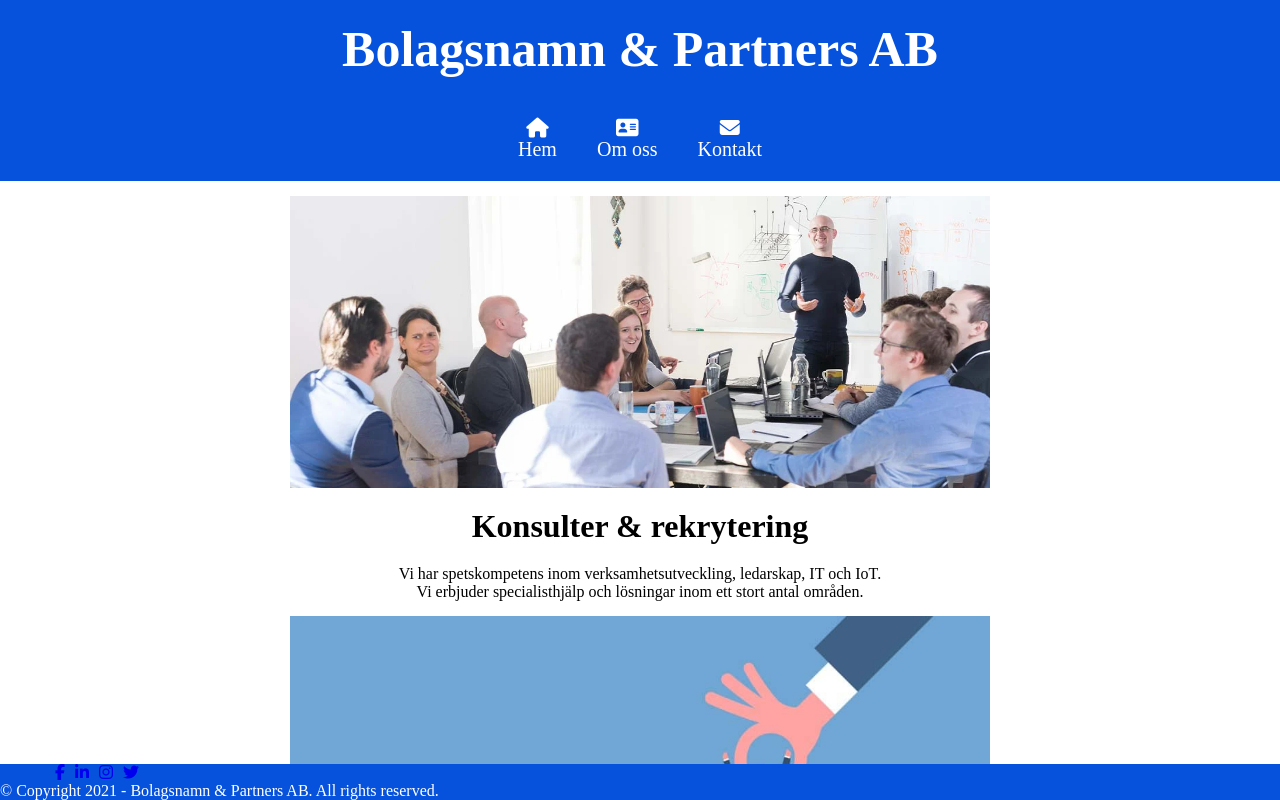
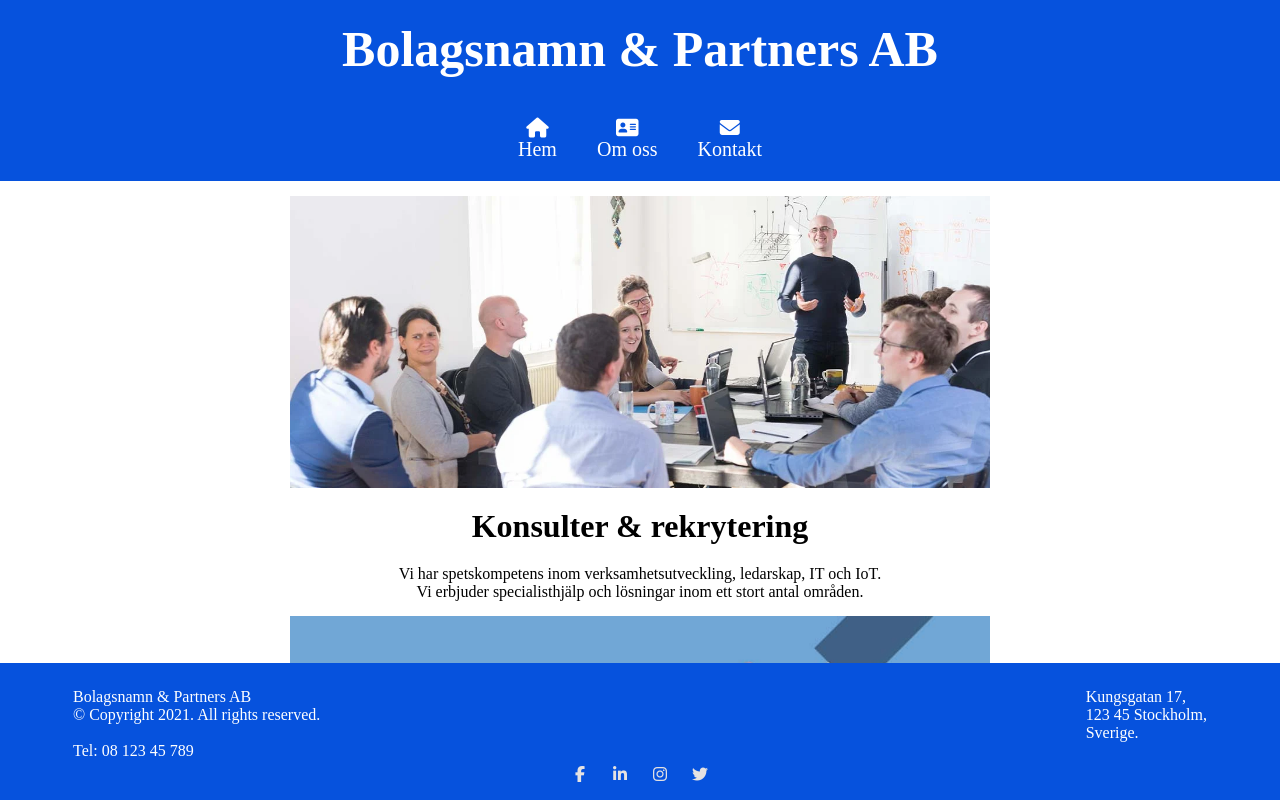
Before and after one commit to jenseneducation-john-gustafsson/agil-grupp-3, a Vue app: page /#/ in a window 1280 px wide. Shown: the top 800 px of the page. Built offline with nearby package versions, Linux system fonts and the light colour scheme.

Commit message:
added styling to footer

```diff
--- a/src/components/BottomFooter.vue
+++ b/src/components/BottomFooter.vue
@@ -3,7 +3,27 @@
     <div class="container">
       <div class="row">
         <div class="col-md-12 copy">
+
           <div class="mb-3">
+
+            <div class="adress-area">
+              <p class="para1">
+                Bolagsnamn & Partners AB <br />
+            &copy; Copyright 2021. All rights
+            reserved.<br />
+            <br />
+            Tel: 08 123 45 789
+          </p>
+          <p class="para2">
+            Kungsgatan 17, <br />
+            123 45 Stockholm, <br />
+            Sverige. <br />
+
+          </p>
+            </div>
+
+
+
             <div class="pt-4">
               <ul class="social-network social-circle">
                 <li>
@@ -11,48 +31,45 @@
                     href="https://www.facebook.com"
                     aria-label="facebook"
                     target="_blank"
-                    class="sm-icons"
+                    class="sm-icons icon-facebook"
                     title="Facebook"
                     ><i class="fa fa-facebook" aria-hidden="true"></i
-                  ></a>
+                  ><span></span></a>
                 </li>
                 <li>
                   <a
                     href="https://www.linkedin.com"
                     aria-label="linkedin"
                     target="_blank"
-                    class="sm-icons"
+                    class="sm-icons icon-linkedin"
                     title="Linkedin"
                     ><i class="fa fa-linkedin" aria-hidden="true"></i
-                  ></a>
+                  ><span></span></a>
                 </li>
                 <li>
                   <a
                     href="https://www.instagram.com"
                     aria-label="instagram"
                     target="_blank"
-                    class="icoInstagram"
+                    class="sm-icons icon-instagram"
                     title="Instagram"
                     ><i class="fa fa-instagram" aria-hidden="true"></i
-                  ></a>
+                  ><span></span></a>
                 </li>
                 <li>
                   <a
                     href="https://twitter.com"
                     aria-label="twitter"
                     target="_blank"
-                    class="icoTwitter"
+                    class="sm-icons icon-twitter"
                     title="Twitter"
                     ><i class="fa fa-twitter" aria-hidden="true"></i
-                  ></a>
+                  ><span></span></a>
                 </li>
               </ul>
             </div>
           </div>
-          <p class="text-center">
-            &copy; Copyright 2021 - Bolagsnamn & Partners AB. All rights
-            reserved.
-          </p>
+
         </div>
       </div>
     </div>
@@ -70,31 +87,78 @@ export default {
   width: 100%;
   bottom: 0;
 }
-
+.copy {
+  padding: 10px;
+}
 .soc-media-content {
   display: flex;
   align-items: center;
   justify-content: center;
 }
 
-ul.social-network {
+.social-network {
   list-style: none;
-  display: inline;
   padding: 0;
-  margin-left: 50px;
+  display: flex;
+  justify-content: center
 }
 
-ul.social-network li {
+.social-network li {
   display: inline;
   margin: 0 5px;
 }
-.social-network a.sm-icons:hover {
-  color: #44bcdd;
+.social-network a.sm-icons i {
+  padding: 6px;
+  color: rgb(229, 226, 226);
 }
+.social-circle li a {
+  display: inline-block;
+  position: relative;
+  text-align: center;
+  width: 30px;
+  height: 30px;
+}
+
+.social-network a.sm-icons i:hover{
+  color: #fff;
+  background-color: white;
+  border-radius: 36px;
+
+}
+ .social-circle li a .fa-facebook:hover {
+
+  color: #3B5998;
+}
+ .social-circle li a .fa-linkedin:hover {
+  color: #4099ff;
+}
+ .social-circle li a .fa-instagram:hover {
+  color: #db5a3c;
+}
+ .social-circle li a .fa-twitter:hover {
+  color: #4099ff;
+}
+
 .mr-2 {
   cursor: pointer;
 }
 .text-center {
   color: #ffff;
+  cursor: pointer;
 }
+.adress-area{
+  display: flex;
+  justify-content: space-between;
+}
+.para1, .para2 {
+  margin-top: 15px;
+  margin-left:5%;
+  margin-right: 5%;
+}
+.para1, .para2 {
+  color: #ffff;
+  cursor: pointer;
+
+}
+
 </style>
--- a/src/views/Home.vue
+++ b/src/views/Home.vue
@@ -21,6 +21,9 @@
 </template>
 
 <style lang="scss" scoped>
+.home {
+  margin-bottom: 15%;
+}
 .center {
   text-align: center;
 }
```
Also changed, not shown: 1 other file (tests, documents, lock files or other folders).
